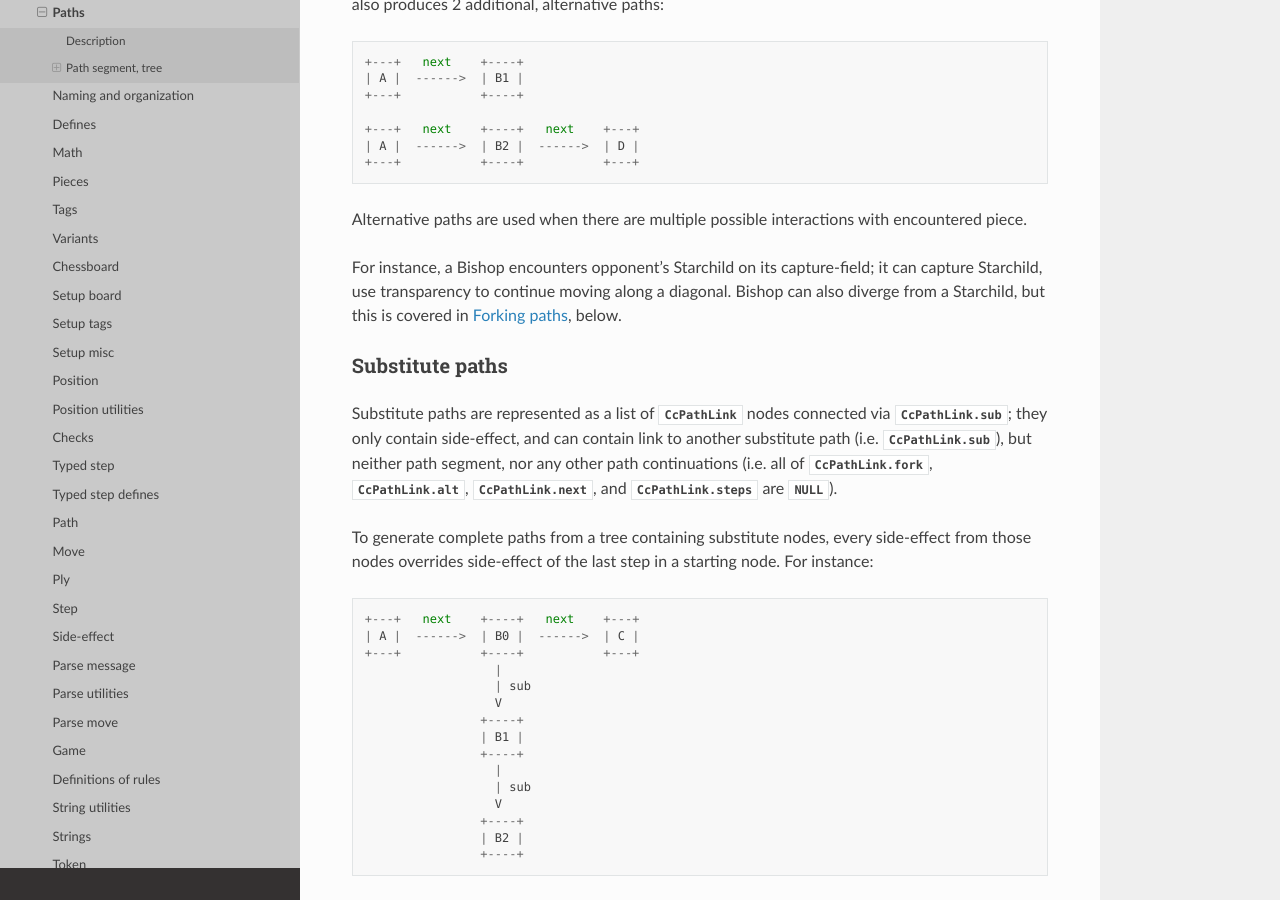
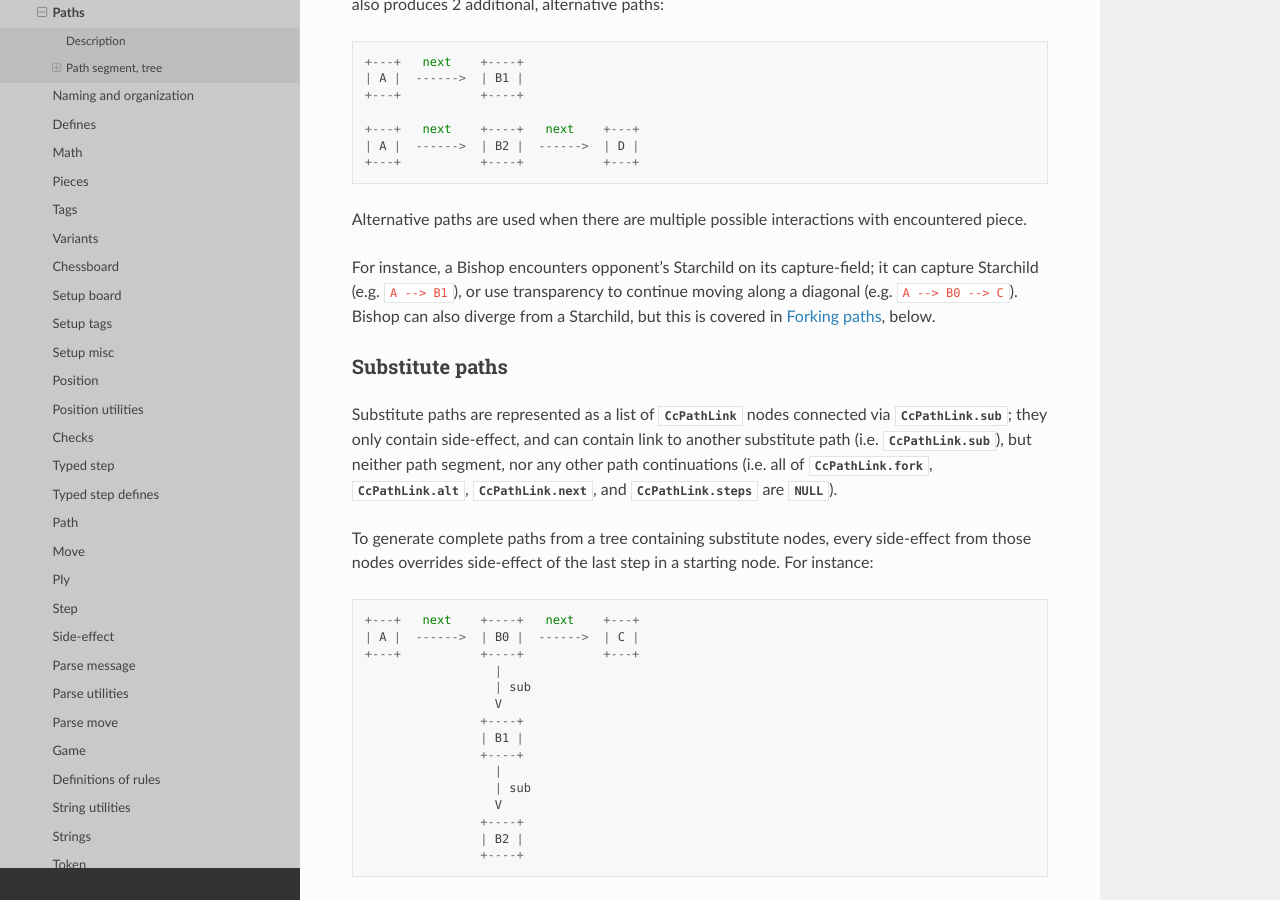
Before and after one commit to mmlacak/crochess, a Sphinx documentation site: the page built from docs/source/libcc/paths.rst, in a window 1280 px wide and 900 px high, scrolled down 2804 px. Built offline with Sphinx 7.4.7 and the Read the Docs theme 3.1.0, drawn with Linux system fonts in a browser that asks for light colours.

```diff
--- a/docs/source/libcc/paths.rst
+++ b/docs/source/libcc/paths.rst
@@ -156,9 +156,9 @@ Alternative paths are used when there are multiple possible interactions with
 encountered piece.
 
 For instance, a Bishop encounters opponent's Starchild on its capture-field; it
-can capture Starchild, use transparency to continue moving along a diagonal.
-Bishop can also diverge from a Starchild, but this is covered in
-:ref:`lbl-libcc-paths-pathsegmenttree-forkingpaths`, below.
+can capture Starchild (e.g. ``A --> B1``), or use transparency to continue moving
+along a diagonal (e.g. ``A --> B0 --> C``). Bishop can also diverge from a Starchild,
+but this is covered in :ref:`lbl-libcc-paths-pathsegmenttree-forkingpaths`, below.
 
 .. .. _lbl-libcc-paths-pathsegmenttree-auxiliarypaths:
 ..
```
